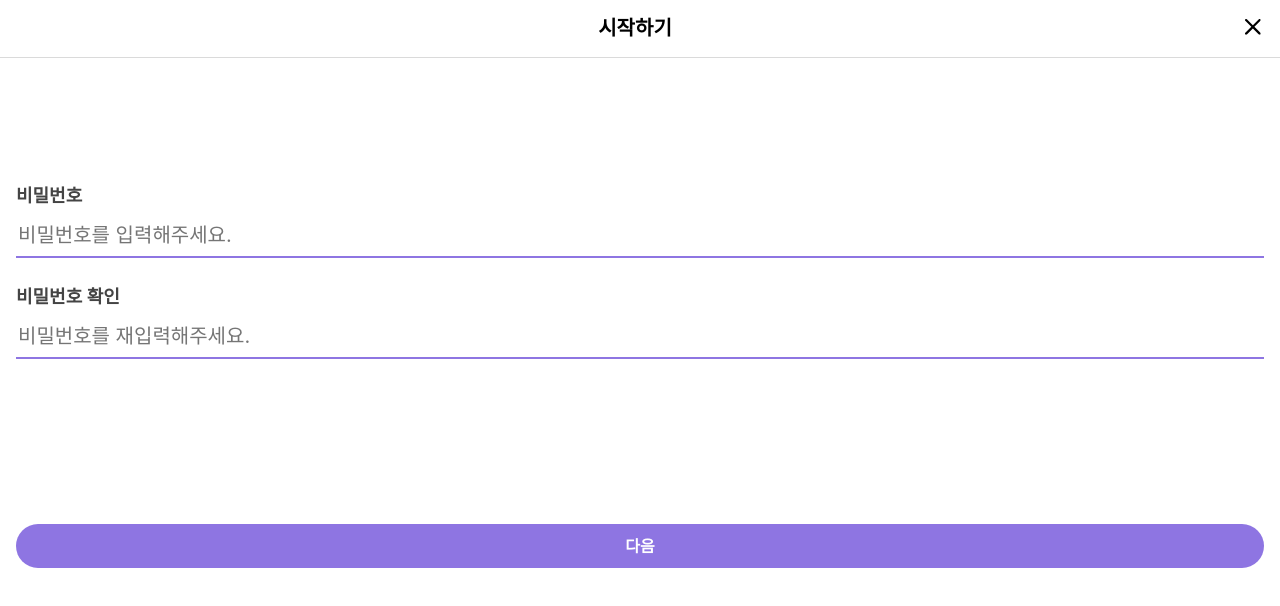
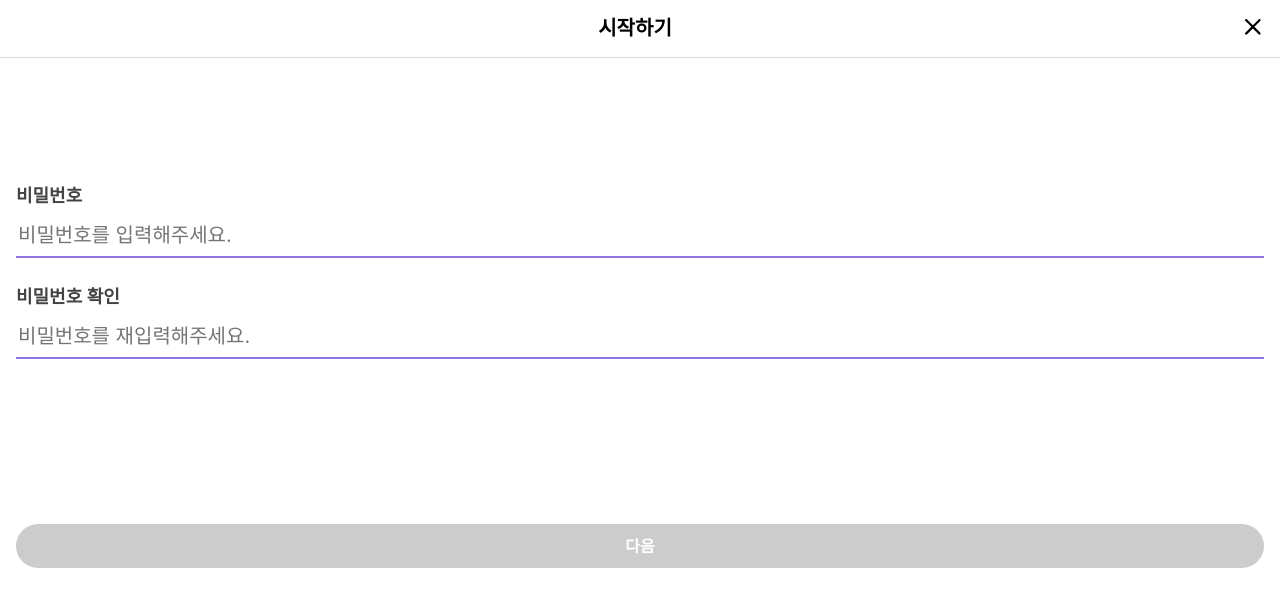
Before and after one commit to junggyoo/with-eat-drink, a Next.js app: page /starter/password in a window 1280 px wide. Shown: the top 606 px of the page. Built offline with nearby package versions, Linux system fonts and the light colour scheme.

Commit message:
feat: 시작하기 recoil 적용

```diff
--- a/package.json
+++ b/package.json
@@ -15,7 +15,7 @@
     "react": "18.1.0",
     "react-dom": "18.1.0",
     "react-query": "^3.39.1",
-    "recoil": "^0.7.3",
+    "recoil": "^0.7.5",
     "styled-components": "^5.3.5",
     "styled-normalize": "^8.0.7"
   },
--- a/src/components/button/Button.tsx
+++ b/src/components/button/Button.tsx
@@ -1,4 +1,4 @@
-import styled from "styled-components";
+import styled, { css } from "styled-components";
 
 interface ButtonProps {
   children: React.ReactNode;
@@ -11,6 +11,7 @@ interface ButtonProps {
   marginBottom?: string;
   marginLeft?: string;
   fontSize?: string;
+  disabled?: boolean;
   onClick?: () => void;
 }
 
@@ -25,6 +26,7 @@ export default function Button({
   marginRight,
   marginBottom,
   marginLeft,
+  disabled,
   onClick,
 }: ButtonProps) {
   return (
@@ -39,6 +41,7 @@ export default function Button({
         marginBottom={marginBottom}
         marginLeft={marginLeft}
         fontSize={fontSize}
+        disabled={disabled}
         onClick={onClick}
       >
         {children}
@@ -80,4 +83,13 @@ const ButtonWrapper = styled.button<Omit<ButtonProps, "children">>`
   font-weight: 600;
 
   border-radius: 22px;
+
+  ${({ disabled }) => {
+    if (disabled) {
+      return css`
+        background-color: #ccc;
+        color: #fff;
+      `;
+    }
+  }}
 `;
--- a/src/pages/starter/components/starterTextInput/StarterTextInput.tsx
+++ b/src/pages/starter/components/starterTextInput/StarterTextInput.tsx
@@ -3,15 +3,24 @@ import styled from "styled-components";
 interface StarterTextInputWrapperProps {
   placeholder?: string;
   type?: "text" | "password" | "email" | "number";
+  value?: string;
+  onChange?: (e: React.ChangeEvent<HTMLInputElement>) => void;
 }
 
 export default function StarterTextInput({
   type = "text",
   placeholder,
+  value,
+  onChange,
 }: StarterTextInputWrapperProps) {
   return (
     <StarterTextInputWrapper>
-      <TextInput type={type} placeholder={placeholder} />
+      <TextInput
+        type={type}
+        placeholder={placeholder}
+        value={value}
+        onChange={onChange}
+      />
     </StarterTextInputWrapper>
   );
 }
--- a/src/pages/starter/password/index.tsx
+++ b/src/pages/starter/password/index.tsx
@@ -7,8 +7,23 @@ import {
   InputContainer,
 } from "../components";
 import Back from "public/icons/back.svg";
+import { useRecoilState } from "recoil";
+import { passwordState } from "src/states/starter";
 
 export default function StarterPassword() {
+  const [password, setPassword] = useRecoilState(passwordState);
+
+  const handleInputChange = (
+    e: React.ChangeEvent<HTMLInputElement>,
+    type: "password" | "confirmPassword",
+  ) => {
+    if (type === "password") {
+      setPassword({ ...password, password: e.target.value });
+    } else {
+      setPassword({ ...password, confirmPassword: e.target.value });
+    }
+  };
+
   const handleNextButtonClick = () => {
     router.push("/starter/input-info-check");
   };
@@ -23,13 +38,26 @@ export default function StarterPassword() {
     >
       <InputContainer>
         <StarterInputField>비밀번호</StarterInputField>
-        <StarterTextInput placeholder="비밀번호를 입력해주세요." />
+        <StarterTextInput
+          type="password"
+          placeholder="비밀번호를 입력해주세요."
+          value={password.password}
+          onChange={(e) => handleInputChange(e, "password")}
+        />
         <StarterInputField>비밀번호 확인</StarterInputField>
-        <StarterTextInput placeholder="비밀번호를 재입력해주세요." />
+        <StarterTextInput
+          type="password"
+          placeholder="비밀번호를 재입력해주세요."
+          value={password.confirmPassword}
+          onChange={(e) => handleInputChange(e, "confirmPassword")}
+        />
       </InputContainer>
       <Button
         marginTop="165px"
         marginBottom="16px"
+        disabled={
+          !(password.password.length > 0 && password.confirmPassword.length > 0)
+        }
         onClick={handleNextButtonClick}
       >
         다음
--- /dev/null
+++ b/src/states/starter/index.ts
@@ -0,0 +1,37 @@
+import { atom, selector } from "recoil";
+
+export const nameState = atom({
+  key: "name",
+  default: "",
+});
+
+export const departmentState = atom({
+  key: "department",
+  default: "",
+});
+
+export const emailState = atom({
+  key: "email",
+  default: "",
+});
+
+export const passwordState = atom({
+  key: "password",
+  default: {
+    password: "",
+    confirmPassword: "",
+  },
+});
+
+export const starterInputState = selector({
+  key: "starterInput",
+  get: ({ get }) => {
+    const password = get(passwordState);
+    return {
+      name: get(nameState),
+      department: get(departmentState),
+      email: get(emailState),
+      password: password.password,
+    };
+  },
+});
```
Also changed, not shown: src/pages/starter/department/index.tsx (+14 -1 lines), src/pages/starter/email/index.tsx (+14 -1 lines), src/pages/starter/input-info-check/index.tsx (+7 -3 lines), src/pages/starter/name/index.tsx (+14 -1 lines), 1 other file (tests, documents, lock files or other folders).
